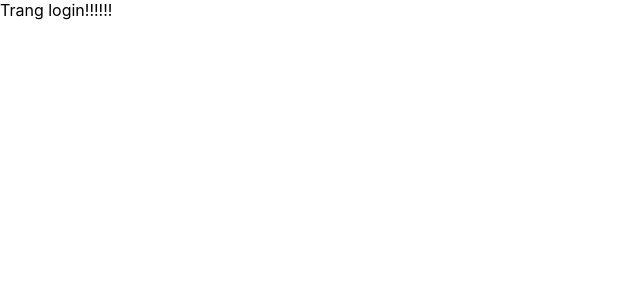
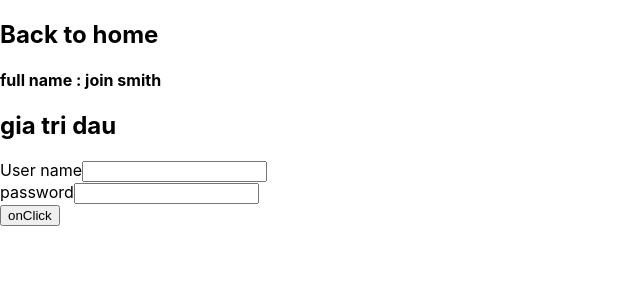
Before and after one commit to rin2407/learn-nextjs, a Next.js app in the folder trainning-nextjs/: page /login in a window 1280 px wide. Shown: the top 300 px of the page, without its empty margins (0-640 px from the left). Built offline with nearby package versions, Linux system fonts and the light colour scheme.

Commit message:
container

```diff
--- /dev/null
+++ b/trainning-nextjs/components/Login/index.jsx
@@ -0,0 +1,40 @@
+import React,{useEffect,useState,useMemo} from 'react';
+import PropTypes from 'prop-types';
+
+function Login() {
+    const [data, setData] = useState('gia tri dau')
+    const [user, setUser] = useState({
+        firstName: 'join',
+        lastName: 'smith'
+    })
+    useEffect(() => {
+       console.log('effect login')
+    }, [])
+    function handleClick(){
+        setData('gia tri click');
+    }
+    const fullName= useMemo(() =>{
+        return user.firstName+ ' ' + user.lastName;
+    },[user])
+    return (
+        <div>
+            <h4>full name : {fullName}</h4>
+            <div className="data">
+                <h2>{data}</h2>
+            </div>
+              <div className="login-username">
+                   <lable>User name</lable>
+                   <input type="text" />
+              </div>
+              <div className="login-password">
+                  <lable>password</lable>
+                  <input type="password" />
+              </div>
+              <div>
+                  <button onClick={handleClick}>onClick</button>
+              </div>
+        </div>
+    );
+}
+
+export default Login;
--- a/trainning-nextjs/pages/login/index.tsx
+++ b/trainning-nextjs/pages/login/index.tsx
@@ -1,12 +1,20 @@
 import React from 'react';
 import Head from 'next/head'
+import LoginComponent from '../../components/Login'
+import Link from 'next/link'
+
 function Login() {
     return (
         <div>
             <Head>
             <title>Login</title>
             </Head>
-            Trang login!!!!!!
+            <h2>
+                <Link href="/">
+                <a>Back to home</a>
+                </Link>
+           </h2>
+            <LoginComponent/>
         </div>
     );
 }
```
Also changed, not shown: trainning-nextjs/pages/index.tsx (+11 -6 lines).
